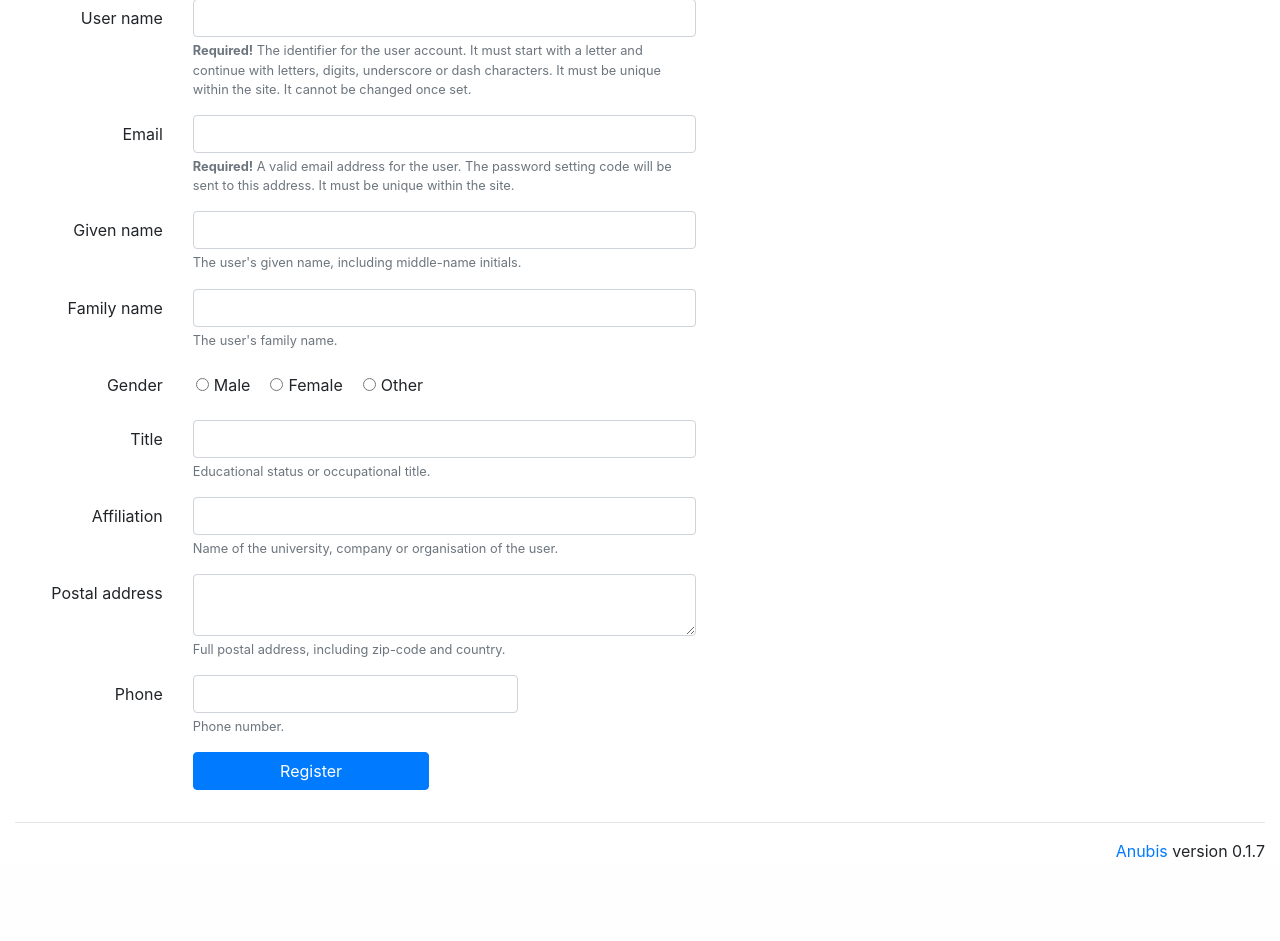
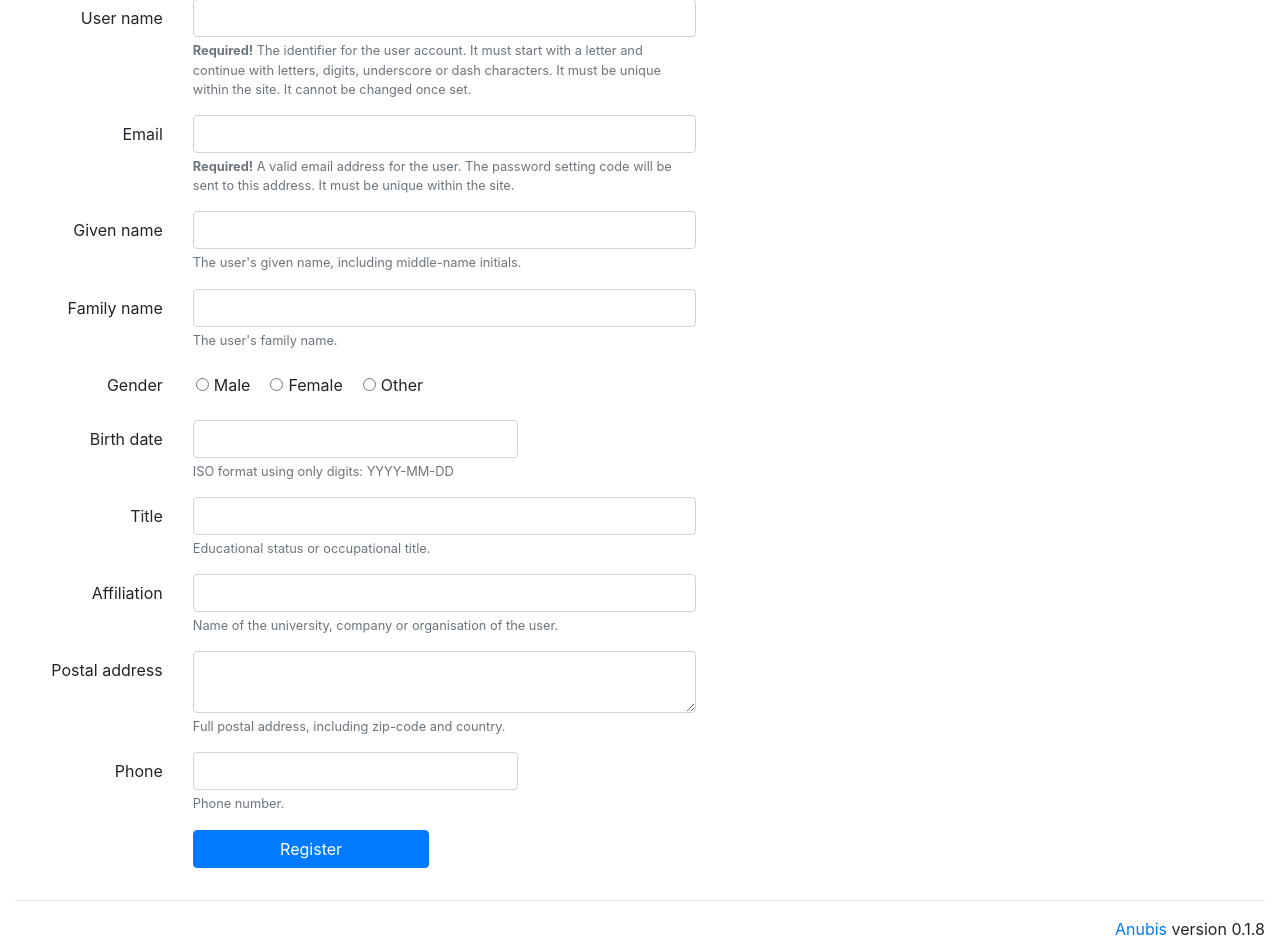
Before and after one commit to ScilifelabDataCentre/Anubis, a Flask app: page /user/register in a window 1280 px wide. Shown: the part 121-1062 px from the top of the page. Before the commit the page ends 978 px from the top, so only its background shows below. Run offline with Flask 2, Linux system fonts and the light colour scheme; data that the repository does not hold is empty; parts of the project's set-up code (start-up, migrations or seed data) failed here and were passed over; some libraries are stand-ins or nearby versions.

Commit message:
Added birthdate to user. Closes #7.

```diff
--- a/anubis/__init__.py
+++ b/anubis/__init__.py
@@ -2,7 +2,7 @@
 
 import re
 
-__version__ = '0.1.7'
+__version__ = '0.1.8'
 
 class Constants:
     VERSION     = __version__
--- a/anubis/templates/user/profile.html
+++ b/anubis/templates/user/profile.html
@@ -32,6 +32,12 @@
   <tr>
     <th class="text-right">Gender</th>
     <td>{{ (user.get('gender') or '-').capitalize() }}</td>
+  </tr>
+  {% endif %}
+  {% if config['USER_BIRTHDATE'] %}
+  <tr>
+    <th class="text-right">Birth date</th>
+    <td>{{ user.get('birthdate') or '-' }}</td>
   </tr>
   {% endif %}
   {% if config['USER_TITLE'] %}
--- a/anubis/templates/user/register.html
+++ b/anubis/templates/user/register.html
@@ -74,6 +74,20 @@
     </div>
   </div>
   {% endif %}
+  {% if config['USER_BIRTHDATE'] %}
+  <div class="form-group row">
+    <label for="birthdate" class="col-md-2 col-form-label text-right">
+      Birth date</label>
+    <div class="col-md-4">
+      <input type="text" class="form-control"
+             id="birthdate" name="birthdate"
+             aria-describedby="birthdateHelp">
+      <small id="birthdateHelp" class="form-text text-muted">
+	ISO format using only digits: YYYY-MM-DD
+      </small>
+    </div>
+  </div>
+  {% endif %}
   {% if config['USER_TITLE'] %}
   <div class="form-group row">
     <label for="title" class="col-md-2 col-form-label text-right">
--- a/anubis/user.py
+++ b/anubis/user.py
@@ -1,5 +1,6 @@
 "User profile and login/logout HTMl endpoints."
 
+import datetime
 import http.client
 import json
 import re
@@ -61,6 +62,8 @@ def register():
                 saver['familyname'] = flask.request.form.get('familyname') or None
                 if flask.current_app.config['USER_GENDERS']:
                     saver.set_gender(flask.request.form.get('gender'))
+                if flask.current_app.config['USER_BIRTHDATE']:
+                    saver.set_birthdate(flask.request.form.get('birthdate'))
                 if flask.current_app.config['USER_TITLE']:
                     saver['title'] = flask.request.form.get('title') or None
                 if flask.current_app.config['USER_AFFILIATION']:
@@ -193,6 +196,8 @@ def edit(username):
             saver['familyname'] = flask.request.form.get('familyname') or None
             if flask.current_app.config['USER_GENDERS']:
                 saver.set_gender(flask.request.form.get('gender'))
+            if flask.current_app.config['USER_BIRTHDATE']:
+                saver.set_birthdate(flask.request.form.get('birthdate'))
             if flask.current_app.config['USER_TITLE']:
                 saver['title'] = flask.request.form.get('title') or None
             if flask.current_app.config['USER_AFFILIATION']:
@@ -345,6 +350,15 @@ class UserSaver(utils.BaseSaver):
             gender = None
         self.doc['gender'] = gender
 
+    def set_birthdate(self, birthdate):
+        if birthdate:
+            try:
+                datetime.datetime.strptime(birthdate, "%Y-%m-%d")
+            except ValueError:
+                birthdate = None
+        self.doc['birthdate'] = birthdate
+
+
 # Utility functions
 
 def get_user(username=None, email=None, apikey=None):
```
Also changed, not shown: anubis/templates/user/edit.html (+15 -0 lines).
